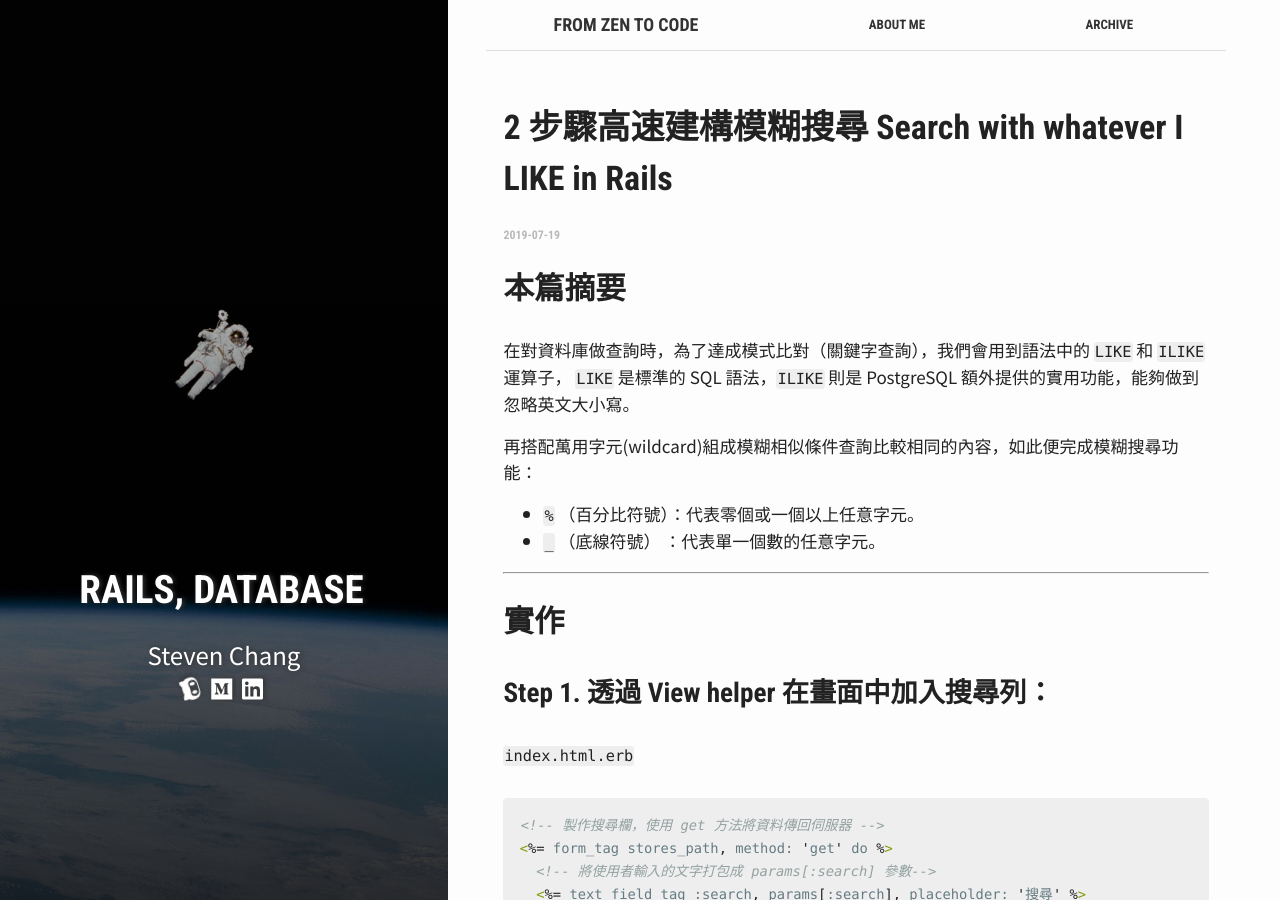
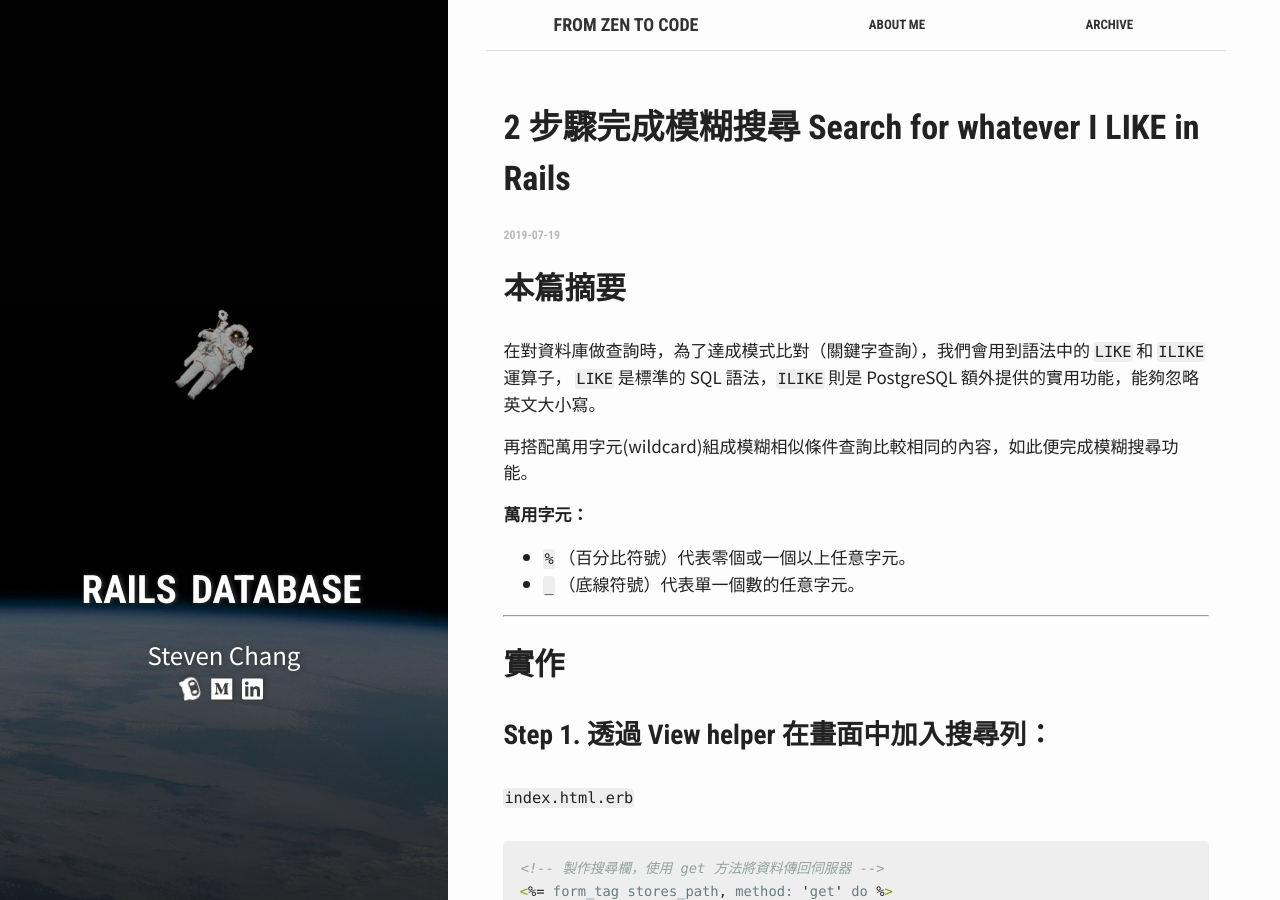
Before and after one commit to stevencch99/stevencch99.github.io, a Jekyll site: the page built from _posts/2019-07-19-Rails_SQL-ILIKE_Search.md, in a window 1280 px wide and 900 px high. Built offline with Jekyll 4.4.1, drawn with Linux system fonts in a browser that asks for light colours; comment, search, counter and statistics services are not loaded.

Commit message:
Modify post.

````diff
--- a/_posts/2019-07-19-Rails_SQL-ILIKE_Search.md
+++ b/_posts/2019-07-19-Rails_SQL-ILIKE_Search.md
@@ -1,20 +1,24 @@
 ---
 layout: post
-title: "2 步驟高速建構模糊搜尋 Search with whatever I LIKE in Rails"
-description: "2 步驟高速建構模糊搜尋 Rails search with PostgreSQL ILIKE syntax"
-crawlertitle: "兩步驟高速建構模糊搜尋 Rails search with PostgreSQL ILIKE syntax"
+title: |
+  2 步驟完成模糊搜尋
+  Search for whatever I LIKE in Rails
+description: "2 步驟完成模糊搜尋 Rails search for PostgreSQL ILIKE syntax"
+crawlertitle: "2 步驟完成模糊搜尋 Rails search for PostgreSQL ILIKE syntax"
 date: 2019-07-19 18:22:46 +0800
 categories: Rails
-tags: ["Rails, Database"]
+tags: ["Rails", "Database"]
 comments: true
 ---
 ## 本篇摘要
 在對資料庫做查詢時，為了達成模式比對（關鍵字查詢），我們會用到語法中的 `LIKE` 和 `ILIKE` 運算子，
-`LIKE` 是標準的 SQL 語法，`ILIKE` 則是 PostgreSQL 額外提供的實用功能，能夠做到忽略英文大小寫。
+`LIKE` 是標準的 SQL 語法，`ILIKE` 則是 PostgreSQL 額外提供的實用功能，能夠忽略英文大小寫。
 
-再搭配萬用字元(wildcard)組成模糊相似條件查詢比較相同的內容，如此便完成模糊搜尋功能：
-  - `%` （百分比符號）：代表零個或一個以上任意字元。
-  - `_` （底線符號）    ：代表單一個數的任意字元。
+再搭配萬用字元(wildcard)組成模糊相似條件查詢比較相同的內容，如此便完成模糊搜尋功能。
+
+**萬用字元：**
+  - `%` （百分比符號）代表零個或一個以上任意字元。
+  - `_` （底線符號）代表單一個數的任意字元。
 
 ---
 
@@ -76,6 +81,8 @@ Store.where('name NOT ILIKE ?', "%#{params[:search]}%")
   $ SELECT * FROM stores WHERE name ~~ `\%`;
   ```
 
+好不好用就見仁見智囉。
+
   | 縮寫 | 取代 |
   | :-: | :- |
   |`~~` | `LIKE`|
````
Also changed, not shown: other parts of _posts/2019-07-19-Rails_SQL-ILIKE_Search.md (+1 -0 lines).
